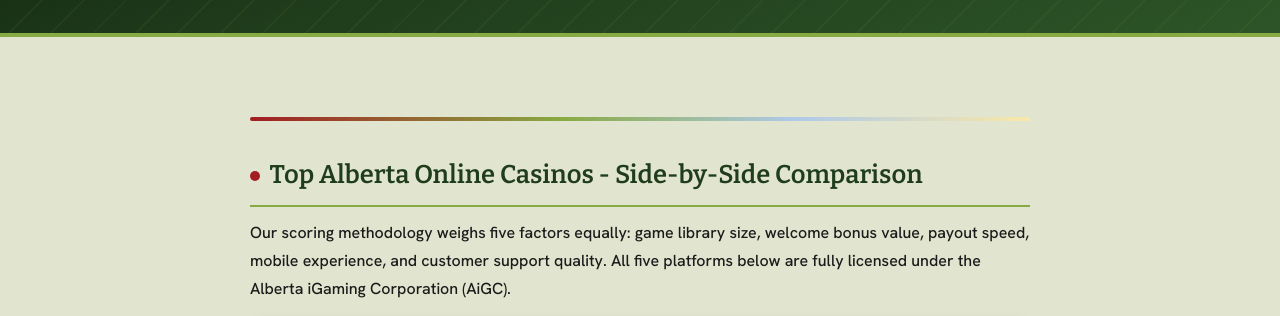
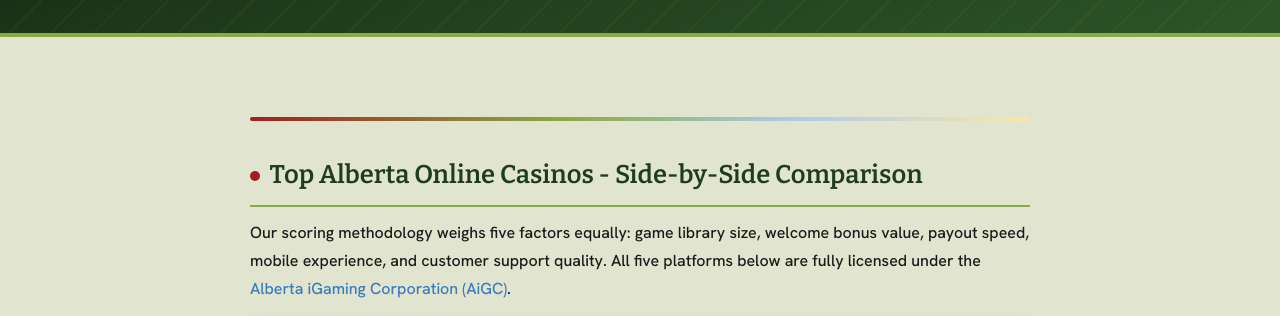
Before and after one commit to FlyingWaffleCreative/igaming-alberta, a plain HTML site: page index.html in a window 1280 px wide. Shown: the part 363-679 px from the top of the page. Drawn offline with nearby package versions, Linux system fonts and the light colour scheme.

Commit message:
Link first AiGC long-form reference to abigaming.ca

```diff
--- a/index.html
+++ b/index.html
@@ -779,7 +779,7 @@
   <!-- ════ TOP 5 COMPARISON TABLE ════════════════════════════════ -->
   <section id="top5-table">
     <h2>Top Alberta Online Casinos - Side-by-Side Comparison</h2>
-    <p>Our scoring methodology weighs five factors equally: game library size, welcome bonus value, payout speed, mobile experience, and customer support quality. All five platforms below are fully licensed under the Alberta iGaming Corporation (AiGC).</p>
+    <p>Our scoring methodology weighs five factors equally: game library size, welcome bonus value, payout speed, mobile experience, and customer support quality. All five platforms below are fully licensed under the <a href="https://www.abigaming.ca/" rel="noopener" target="_blank">Alberta iGaming Corporation (AiGC)</a>.</p>
 
     <div class="table-wrap">
       <table>
```
